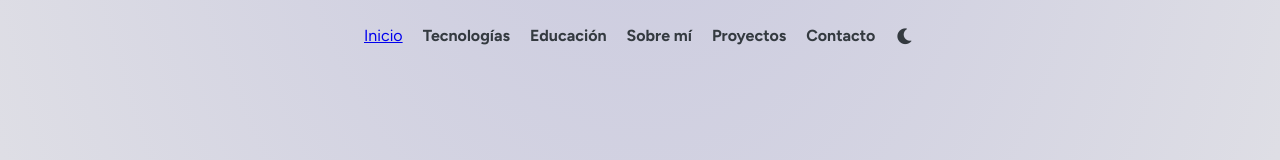
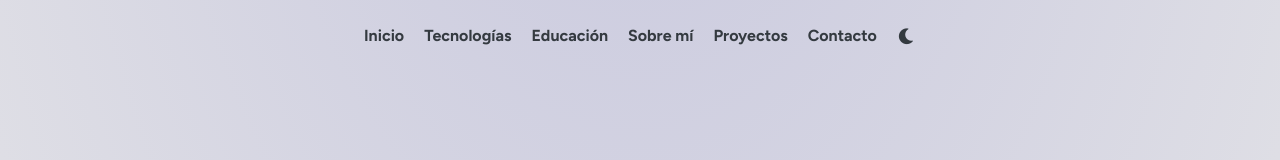
Before and after one commit to SrLopus/Portfolio, a React (Vite) app: page / in a window 1280 px wide. Shown: the top 160 px of the page. Built offline with nearby package versions, Linux system fonts and the light colour scheme.

Commit message:
Agrega clase a los enlaces de navegación y ajusta la altura del contenedor principal

```diff
--- a/src/components/Navbar.jsx
+++ b/src/components/Navbar.jsx
@@ -21,7 +21,7 @@ function NavBar({ toggleModo, modo }){
 
   return (
     <nav className={`animate__animated animate__bounceInDown barraNavegacion ${scrollNav ? "animate__animated animate__bounceInDown barraNavegacion-scroll" : "animate__animated animate__bounceInDown barraNavegacion-stoped"}`}>
-      <a href="#inicio">Inicio</a>
+      <a href="#inicio" className="btn-nav">Inicio</a>
       <a href="#tecnologias" className="btn-nav">Tecnologías</a>
       <a href="#educacion" className="btn-nav">Educación</a>
       <a href="#sobre-mi" className="btn-nav">Sobre mí</a>
--- a/src/styles/style.css
+++ b/src/styles/style.css
@@ -24,7 +24,7 @@ html {
     font-family: "Ubuntu Mono";
     color: var(--color-card);
     font-size: 18px;
-    height: 700px;
+    height: 600px;
     width: 800px;
     border-radius: 1rem;
     background-color: var(--color-terminal);
```
